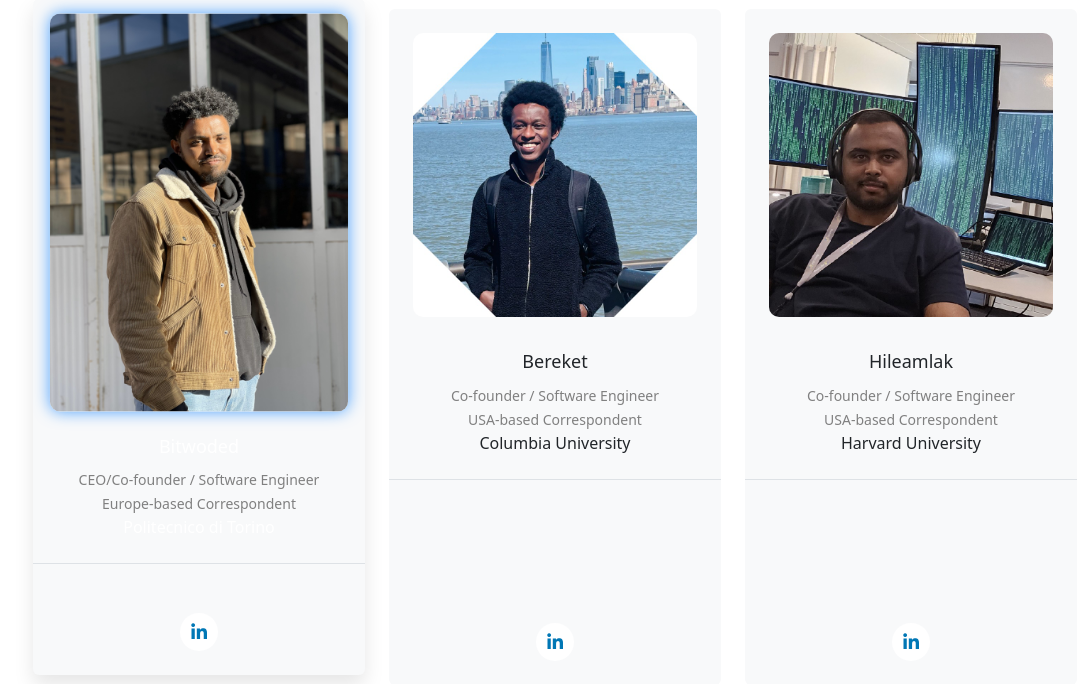
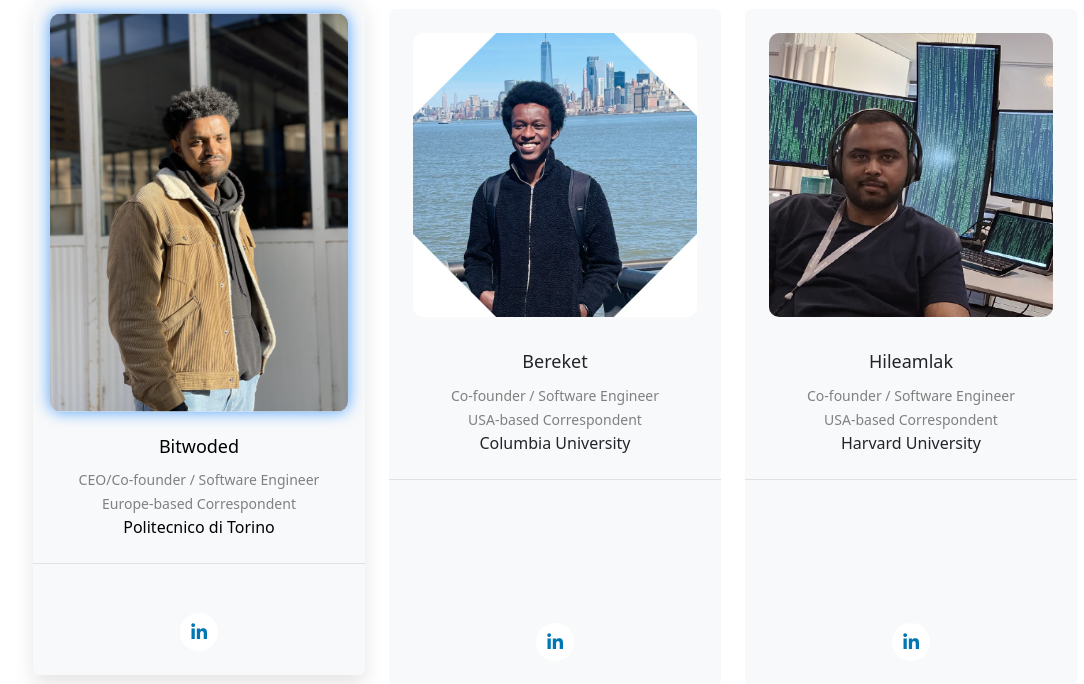
Before and after one commit to BitwodedSeleshiDemissie/bittatech, a Flask app: page / in a window 1280 px wide, with the pointer over the restyled element. Shown: the part 4198-4882 px from the top of the page, without its empty margins (85-1169 px from the left). Run offline with Flask 3, Linux system fonts and the light colour scheme; some libraries are stand-ins or nearby versions.

Commit message:
fixing hover color

```diff
--- a/static/css/style.css
+++ b/static/css/style.css
@@ -611,7 +611,7 @@
     transform: translateY(-10px); /* Slightly lift the item */
     box-shadow: 0px 10px 20px rgba(0, 0, 0, 0.1); /* Add a shadow */
     background-color: #007bff;  /* Change background on hover to blue */
-    color: white; /* Change text color to white */
+    color: rgb(0, 0, 0); /* Change text color to white */
 }
 
 /* Adjust image styling */
```
